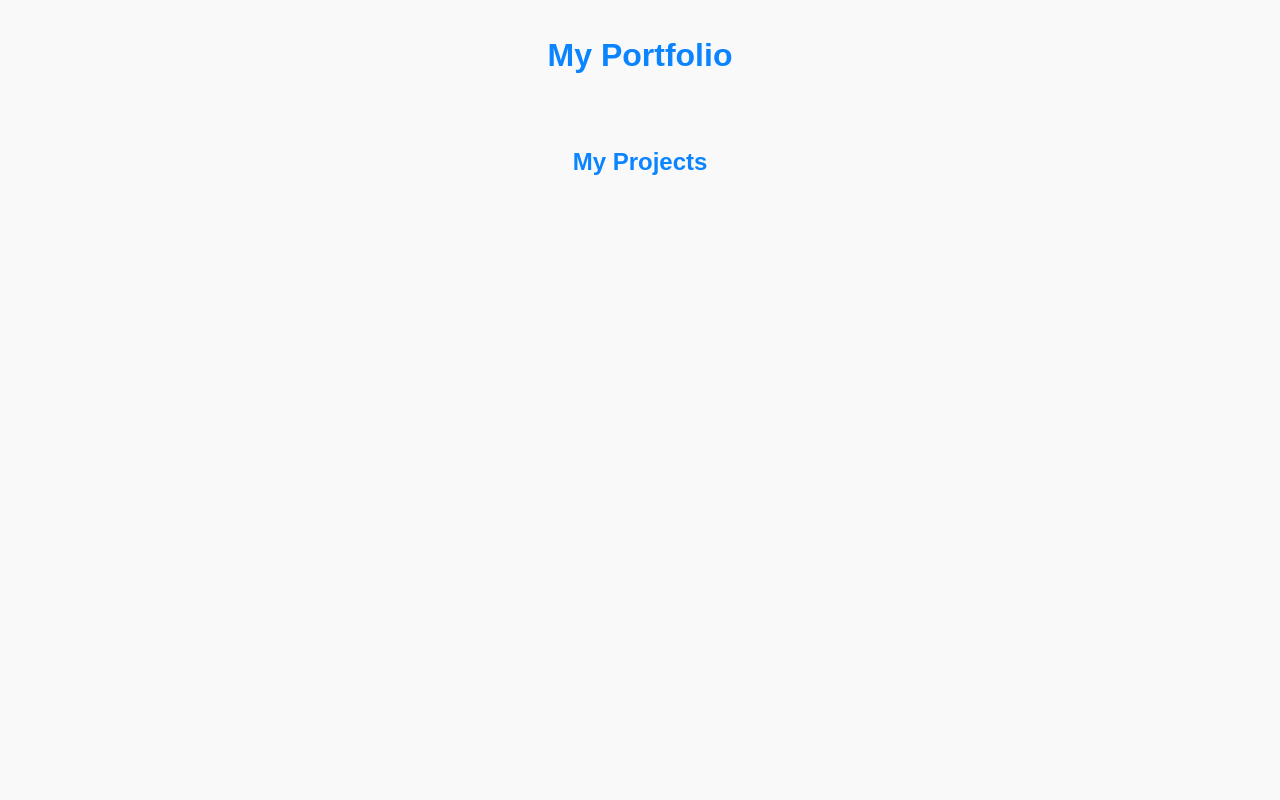
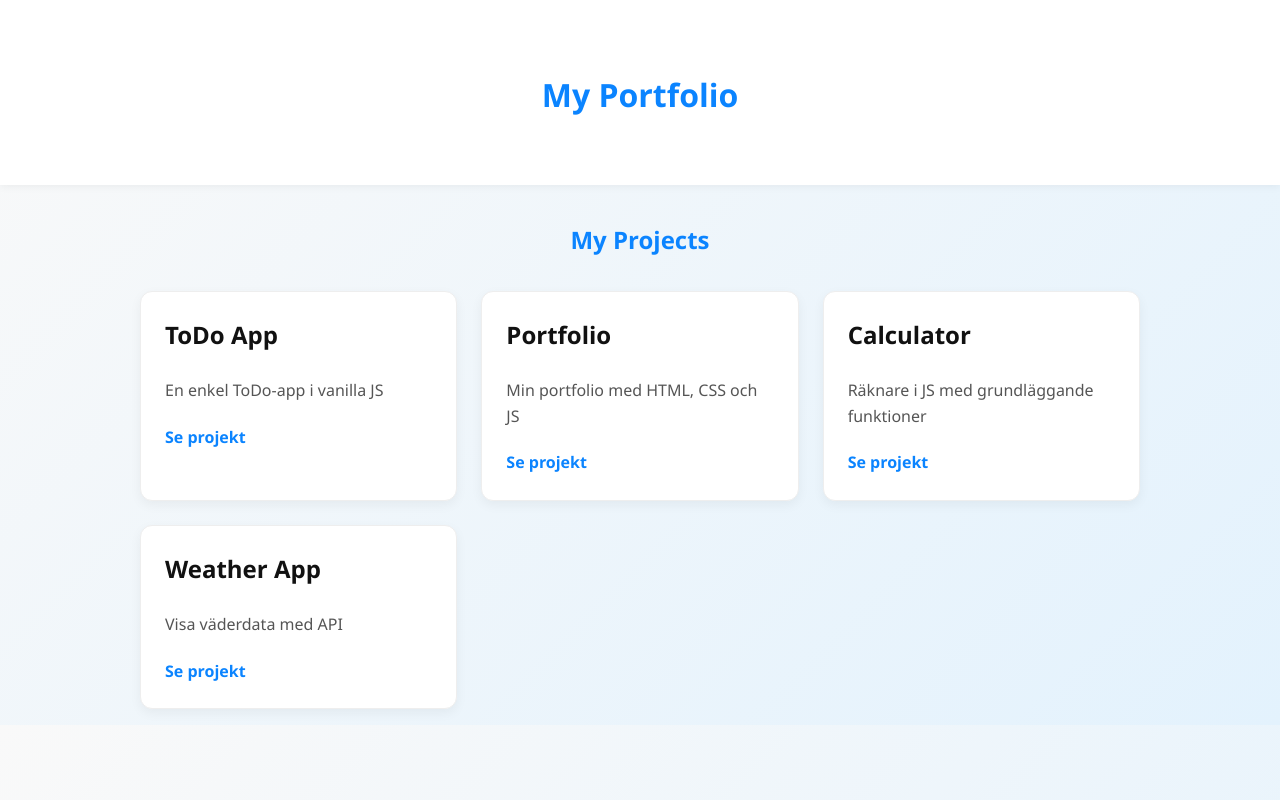
Before and after one commit to Kriitzyy/PortFolio, a plain HTML site: page Docs/index.html in a window 1280 px wide. Drawn offline with Linux system fonts and the light colour scheme.

Commit message:
Style: Updated the CSS for a better layout and better projects cards. Changed folder Docs to docs as its case sensitive

```diff
--- a/Docs/script.js
+++ b/Docs/script.js
@@ -0,0 +1,27 @@
+// Lista med projekt
+const projects = [
+  { title: "ToDo App", desc: "En enkel ToDo-app i vanilla JS", link: "https://dittportfolio.se/todo" },
+  { title: "Portfolio", desc: "Min portfolio med HTML, CSS och JS", link: "https://dittportfolio.se" },
+  { title: "Calculator", desc: "Räknare i JS med grundläggande funktioner", link: "https://dittportfolio.se/calculator" },
+  { title: "Weather App", desc: "Visa väderdata med API", link: "https://dittportfolio.se/weather" }
+];
+
+
+// Funktion som renderar projektkort
+function renderProjects() {
+  const grid = document.getElementById("projectsGrid");
+  projects.forEach(project => {
+    const card = document.createElement("div");
+    card.className = "project-card";
+    card.innerHTML = `
+      <h3>${project.title}</h3>
+      <p>${project.desc}</p>
+      <a href="${project.link}" target="_blank">Se projekt</a>
+    `;
+    grid.appendChild(card);
+  });
+}
+
+
+// Kör funktionen när sidan är laddad
+document.addEventListener("DOMContentLoaded", renderProjects);
--- a/Docs/style.css
+++ b/Docs/style.css
@@ -1,9 +1,23 @@
-/* Grundläggande styling */
+/* -------------------------
+   Variabler för färger och stil
+------------------------- */
+:root {
+  --primary-color: #0b84ff;
+  --bg-color: #f9f9f9;
+  --text-color: #111;
+  --card-bg: #fff;
+  --card-shadow: rgba(0, 0, 0, 0.05);
+}
+
+/* -------------------------
+   Grundläggande styling
+------------------------- */
 body {
-  font-family: Arial, sans-serif;
+  font-family: 'Segoe UI', Tahoma, Geneva, Verdana, sans-serif;
   margin: 0;
-  background-color: #f9f9f9;
-  color: #111;
+  background: linear-gradient(135deg, var(--bg-color) 0%, #e3f2fd 100%);
+  color: var(--text-color);
+  line-height: 1.6;
 }
 
 .container {
@@ -14,43 +28,81 @@ body {
 
 h1, h2 {
   text-align: center;
-  color: #0b84ff;
+  color: var(--primary-color);
+  margin-bottom: 1rem;
 }
 
-/* Grid för projektkort */
+/* -------------------------
+   Header styling
+------------------------- */
+.site-header {
+  padding: 2rem 1rem;
+  background-color: var(--card-bg);
+  box-shadow: 0 2px 8px var(--card-shadow);
+  position: sticky;
+  top: 0;
+  z-index: 100;
+}
+
+/* -------------------------
+   Grid för projektkort
+------------------------- */
 .projects-grid {
   display: grid;
   grid-template-columns: repeat(auto-fit, minmax(250px, 1fr));
-  gap: 1rem;
-  margin-top: 1rem;
+  gap: 1.5rem;
+  margin-top: 2rem;
 }
 
-/* Projektkort */
+/* -------------------------
+   Projektkort styling
+------------------------- */
 .project-card {
-  background-color: #fff;
-  border-radius: 8px;
-  border: 1px solid #ddd;
-  padding: 1rem;
-  box-shadow: 0 2px 5px rgba(0,0,0,0.05);
-  transition: transform 0.2s, box-shadow 0.2s;
+  background-color: var(--card-bg);
+  border-radius: 12px;
+  border: 1px solid #eee;
+  padding: 1.5rem;
+  box-shadow: 0 4px 12px var(--card-shadow);
+  transition: transform 0.3s ease, box-shadow 0.3s ease;
 }
 
 .project-card:hover {
-  transform: translateY(-5px);
-  box-shadow: 0 4px 15px rgba(0,0,0,0.1);
+  transform: translateY(-8px);
+  box-shadow: 0 8px 20px rgba(0,0,0,0.15);
 }
 
 .project-card h3 {
   margin-top: 0;
+  font-size: 1.5rem;
+}
+
+.project-card p {
+  margin: 0.5rem 0;
+  color: #555;
 }
 
 .project-card a {
   display: inline-block;
-  margin-top: 0.5rem;
-  color: #0b84ff;
+  margin-top: 0.8rem;
+  color: var(--primary-color);
   text-decoration: none;
+  font-weight: bold;
+  transition: color 0.3s ease;
 }
 
 .project-card a:hover {
+  color: #0560c5; /* mörkare blå på hover */
   text-decoration: underline;
 }
+
+/* -------------------------
+   Responsiv text
+------------------------- */
+@media (max-width: 600px) {
+  h1 {
+    font-size: 2rem;
+  }
+  h2 {
+    font-size: 1.5rem;
+  }
+}
```
